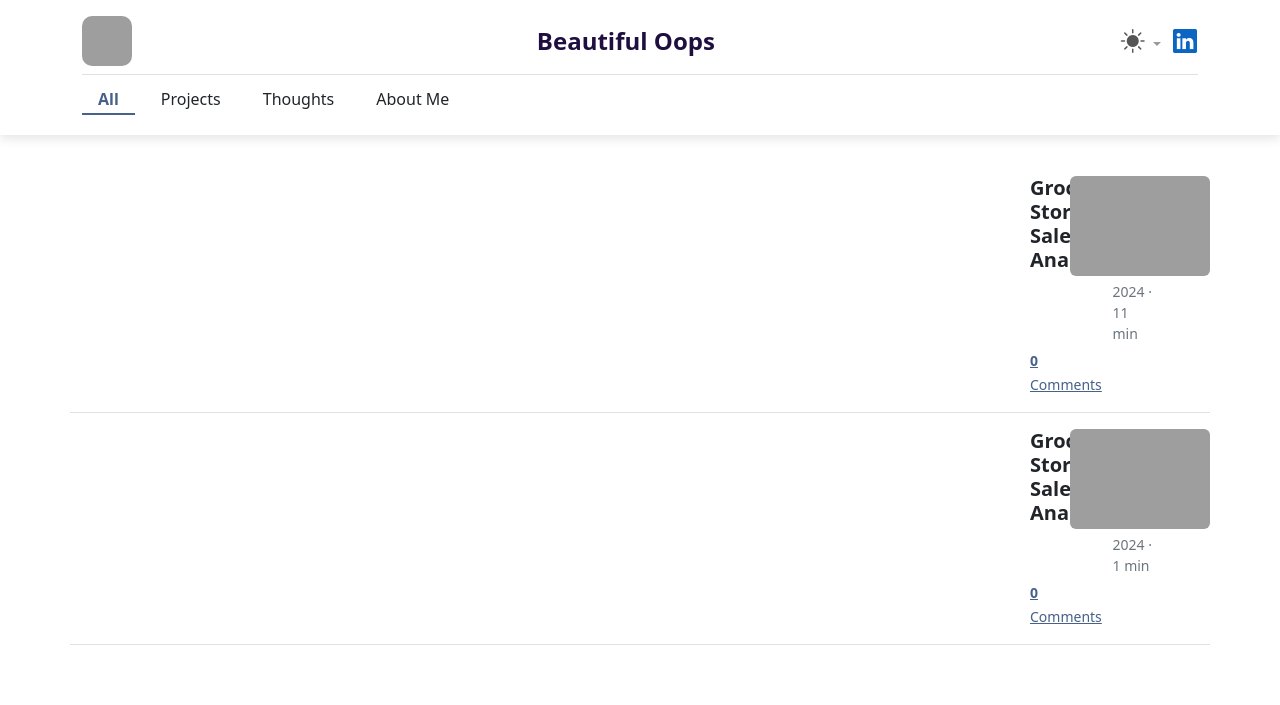
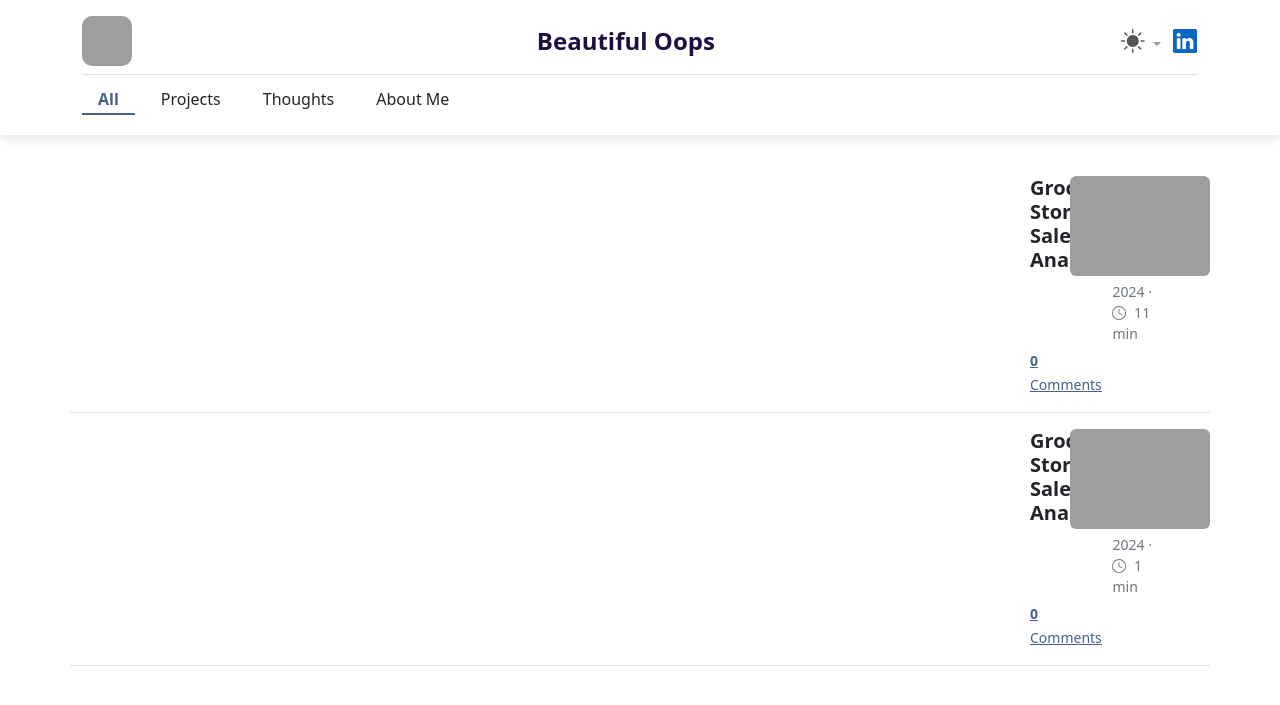
Before and after one commit to hyelinyu/hyelinyu.github.io, a Jekyll site: the page built from index.html, in a window 1280 px wide and 900 px high. Shown: the top 705 px of the window. Built offline with Jekyll 4.4.1, drawn with Linux system fonts in a browser that asks for light colours; comment, search, counter and statistics services are not loaded; grey boxes are pictures that could not be loaded.

Commit message:
reading time icon added

```diff
--- a/_includes/post-card.html
+++ b/_includes/post-card.html
@@ -29,7 +29,11 @@
         {{ post.date | date: "%b %d %Y" }} ·
         {%- assign w = post.content | strip_html | number_of_words %}
         {%- assign m = w | plus:199 | divided_by:200 %}
-        {{ m }} min
+         <svg xmlns="http://www.w3.org/2000/svg" width="14" height="14" fill="currentColor"
+       class="bi bi-clock me-1" viewBox="0 0 16 16" style="vertical-align: -0.125em;">
+    <path d="M8 3.5a.5.5 0 0 1 .5.5v4l3 1.5a.5.5 0 0 1-.5.866l-3.5-1.75A.5.5 0 0 1 7.5 8V4a.5.5 0 0 1 .5-.5z"/>
+    <path d="M8 16A8 8 0 1 0 8 0a8 8 0 0 0 0 16zm0-1A7 7 0 1 1 8 1a7 7 0 0 1 0 14z"/>
+  </svg> {{ m }} min
       </small>
 
       <!-- 댓글 수 -->
```
